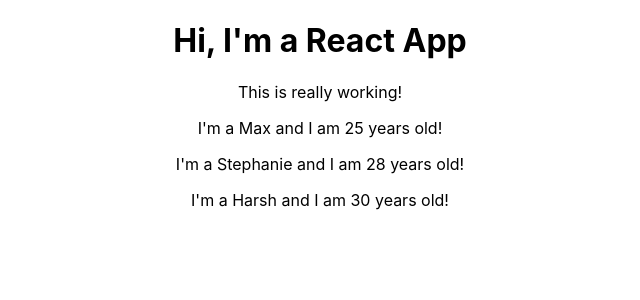
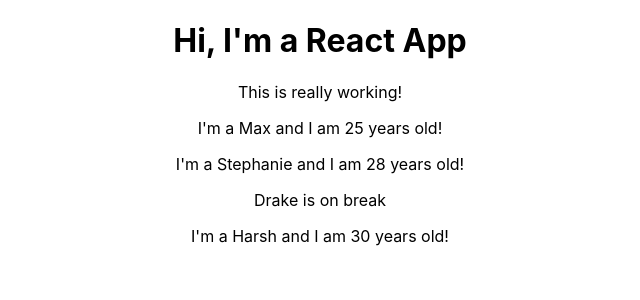
Before and after one commit to TonyStinson1/react-complete, a React (Create React App) app: page / in a window 1280 px wide. Shown: the top 300 px of the page, without its empty margins (320-960 px from the left). Built offline with nearby package versions, Linux system fonts and the light colour scheme.

Commit message:
Working with props and it's children

```diff
--- a/src/App.js
+++ b/src/App.js
@@ -7,9 +7,9 @@
     <div className="App">
       <h1>Hi, I'm  a React App</h1>
       <p>This is really working!</p>
-      <Person name="Max" age={25} />
-      <Person name="Stephanie" age={28} />
-      <Person name="Harsh" age={30} />
+      <Person name="Max" age="25" />
+      <Person name="Stephanie" age="28">Drake is on break</Person>
+      <Person name="Harsh" age="30" />
     </div>
   );
 }
--- a/src/Person/Person.js
+++ b/src/Person/Person.js
@@ -1,7 +1,12 @@
 import React from 'react';
 
 const person = (props) => {
-    return <p>I'm a {props.name} and I am {props.age} years old!</p>
+    return (
+        <div>
+            <p>I'm a {props.name} and I am {props.age} years old!</p>
+            <p>{props.children}</p>
+        </div>
+    )
 };
 
 export default person;
```
